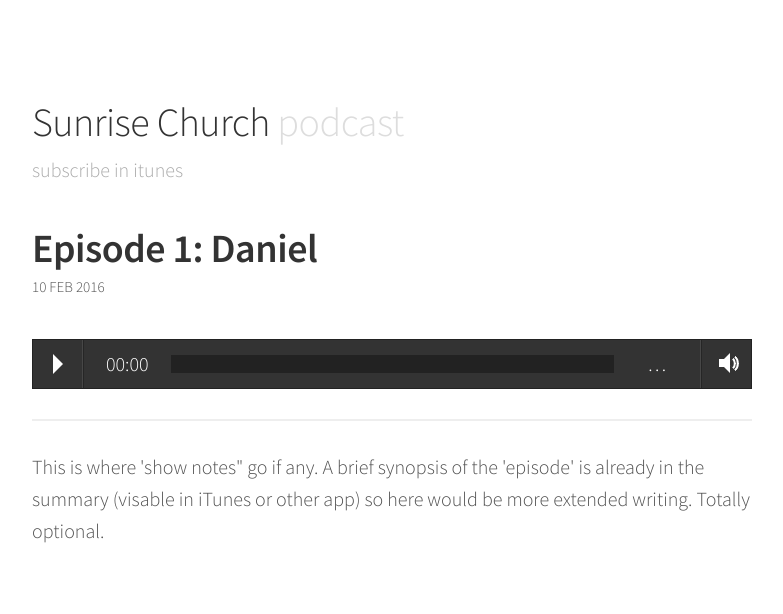
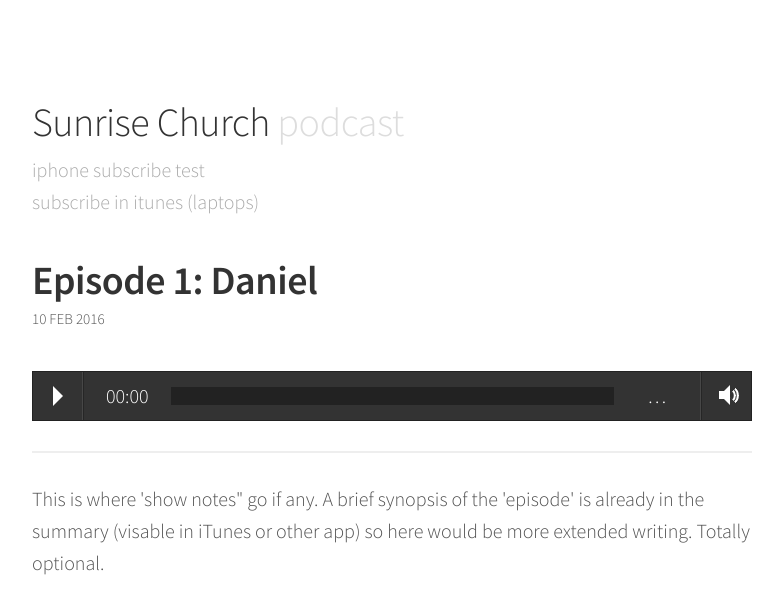
Before and after one commit to whaleen/sunrisechurch.us, a Jekyll site: the page built from _posts/2016-01-28-Episode-1:-in-the-beginning.md, in a window 1280 px wide. Shown: the top 614 px of the page, without its empty margins (248-1031 px from the left). Built offline with Jekyll 4.4.1, drawn with Linux system fonts in a browser that asks for light colours.

Commit message:
testststst

```diff
--- a/_includes/header.html
+++ b/_includes/header.html
@@ -3,6 +3,7 @@
     <a href="{{ site.url }}/">{{ site.title }}<span> podcast</span></a>
   </h1>
   <nav class="masthead-nav">
-    <a class="button" href="itpc://whaleen.github.io/sunrisechurch.us/podcast.rss">Subscribe in iTunes</a>
+    <a class="button" href="feed://whaleen.github.io/sunrisechurch.us/podcast.rss">iPhone Subscribe Test</a><br>
+    <a class="button" href="itpc://whaleen.github.io/sunrisechurch.us/podcast.rss">Subscribe in iTunes (Laptops)</a>
   </nav>
 </header>
```
Also changed, not shown: 6 other files.
